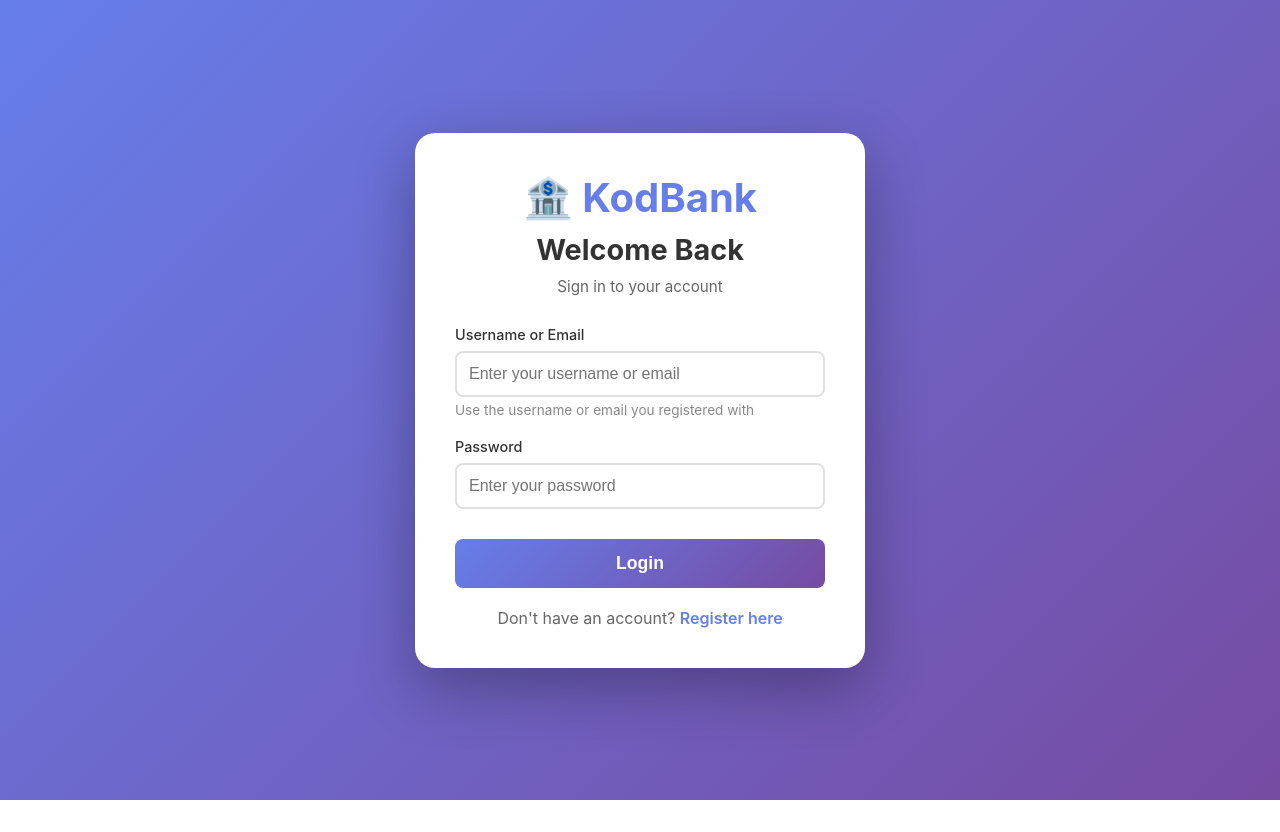
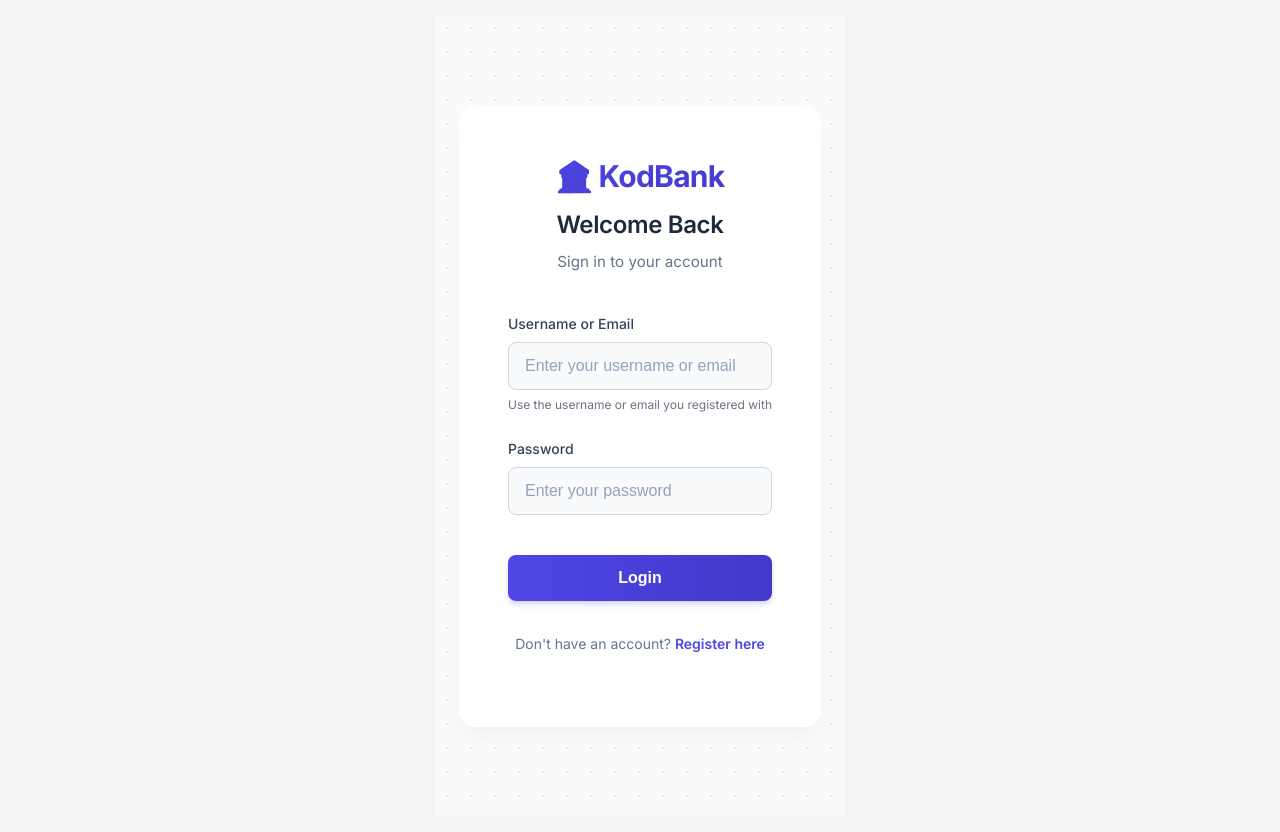
Before and after one commit to veeranagouda961/KodBank-Website, a React (Vite) app in the folder frontend/: page /login in a window 1280 px wide. Before the commit the page ends 800 px from the top, so only its background shows below. Built offline with nearby package versions, Linux system fonts and the light colour scheme; the HTML template or start-up script is replaced by a standard one.

Commit message:
Implement Clean UI and Auth Flow

```diff
--- a/frontend/src/App.jsx
+++ b/frontend/src/App.jsx
@@ -1,19 +1,42 @@
-import { BrowserRouter as Router, Routes, Route } from 'react-router-dom';
-import Register from './pages/Register';
-import Login from './pages/Login';
-import Dashboard from './pages/Dashboard';
+import { useState } from 'react'
+import { BrowserRouter as Router, Routes, Route, Link } from 'react-router-dom'
+import './index.css'
+
+import Register from './pages/Register'
+import Login from './pages/Login'
+import Dashboard from './pages/Dashboard'
+
+const Landing = () => (
+  <div className="glass-card" style={{ margin: '0 auto' }}>
+    <h1>KodBank</h1>
+    <p>Simple, secure, and reliable banking for everyone.</p>
+    <Link to="/register" className="btn-primary" style={{ textDecoration: 'none' }}>
+      Get Started
+    </Link>
+    <div className="link-text">
+      Already have an account? <Link to="/login">Login</Link>
+    </div>
+  </div>
+)
 
 function App() {
   return (
     <Router>
-      <Routes>
-        <Route path="/" element={<Register />} />
-        <Route path="/register" element={<Register />} />
-        <Route path="/login" element={<Login />} />
-        <Route path="/dashboard" element={<Dashboard />} />
-      </Routes>
+      <div className="app-container">
+        {/* Animated Background Orbs */}
+        <div className="orb orb-1"></div>
+        <div className="orb orb-2"></div>
+        <div className="orb orb-3"></div>
+
+        <Routes>
+          <Route path="/" element={<Landing />} />
+          <Route path="/register" element={<Register />} />
+          <Route path="/login" element={<Login />} />
+          <Route path="/dashboard" element={<Dashboard />} />
+        </Routes>
+      </div>
     </Router>
-  );
+  )
 }
 
-export default App;
+export default App
--- a/frontend/src/index.css
+++ b/frontend/src/index.css
@@ -1,19 +1,189 @@
+@import url('https://fonts.googleapis.com/css2?family=Inter:wght@300;400;500;600;700&display=swap');
+
+:root {
+  /* Modern Color Palette */
+  --primary: #4f46e5;
+  /* Indigo-600 */
+  --primary-hover: #4338ca;
+  /* Indigo-700 */
+  --primary-light: #e0e7ff;
+  /* Indigo-100 */
+  --secondary: #64748b;
+  /* Slate-500 */
+
+  --bg-body: #f3f4f6;
+  /* Gray-100 */
+  --bg-card: #ffffff;
+
+  --text-main: #111827;
+  /* Gray-900 */
+  --text-muted: #6b7280;
+  /* Gray-500 */
+
+  --border-light: #e5e7eb;
+  /* Gray-200 */
+  --border-focus: #4f46e5;
+
+  /* Spacing */
+  --radius-sm: 0.375rem;
+  /* 6px */
+  --radius-md: 0.5rem;
+  /* 8px */
+  --radius-lg: 1rem;
+  /* 16px */
+
+  /* Shadows */
+  --shadow-sm: 0 1px 2px 0 rgba(0, 0, 0, 0.05);
+  --shadow-md: 0 4px 6px -1px rgba(0, 0, 0, 0.1), 0 2px 4px -1px rgba(0, 0, 0, 0.06);
+  --shadow-lg: 0 10px 15px -3px rgba(0, 0, 0, 0.1), 0 4px 6px -2px rgba(0, 0, 0, 0.05);
+
+  /* Transitions */
+  --transition: all 0.2s ease-in-out;
+}
+
 * {
+  box-sizing: border-box;
   margin: 0;
   padding: 0;
-  box-sizing: border-box;
 }
 
 body {
-  font-family: -apple-system, BlinkMacSystemFont, 'Segoe UI', 'Roboto', 'Oxygen',
-    'Ubuntu', 'Cantarell', 'Fira Sans', 'Droid Sans', 'Helvetica Neue',
-    sans-serif;
-  -webkit-font-smoothing: antialiased;
-  -moz-osx-font-smoothing: grayscale;
-  background: linear-gradient(135deg, #667eea 0%, #764ba2 100%);
+  font-family: 'Inter', sans-serif;
+  background-color: var(--bg-body);
+  color: var(--text-main);
+  line-height: 1.5;
   min-height: 100vh;
+  display: flex;
+  flex-direction: column;
 }
 
-#root {
+/* App Container */
+.app-container {
+  width: 100%;
   min-height: 100vh;
+  display: flex;
+  flex-direction: column;
+  align-items: center;
+  justify-content: center;
+  padding: 1rem;
 }
+
+/* Glass Card -> Now "Modern Card" */
+.glass-card {
+  background: var(--bg-card);
+  border-radius: var(--radius-lg);
+  padding: 3rem;
+  box-shadow: var(--shadow-lg);
+  width: 100%;
+  max-width: 480px;
+  text-align: center;
+  border: 1px solid var(--border-light);
+  transition: var(--transition);
+}
+
+.glass-card:hover {
+  transform: translateY(-2px);
+  box-shadow: 0 20px 25px -5px rgba(0, 0, 0, 0.1), 0 10px 10px -5px rgba(0, 0, 0, 0.04);
+}
+
+/* Typography */
+h1 {
+  color: var(--text-main);
+  font-weight: 700;
+  letter-spacing: -0.025em;
+  margin-bottom: 0.5rem;
+}
+
+h2 {
+  color: var(--text-main);
+  font-weight: 600;
+  letter-spacing: -0.015em;
+  margin-bottom: 1.5rem;
+}
+
+p {
+  color: var(--text-muted);
+  margin-bottom: 1.5rem;
+}
+
+/* Links */
+a {
+  color: var(--primary);
+  text-decoration: none;
+  font-weight: 500;
+  transition: var(--transition);
+}
+
+a:hover {
+  color: var(--primary-hover);
+  text-decoration: underline;
+}
+
+.link-text {
+  margin-top: 1.5rem;
+  font-size: 0.875rem;
+  color: var(--text-muted);
+}
+
+/* Buttons */
+.btn-primary {
+  display: inline-flex;
+  justify-content: center;
+  align-items: center;
+  background-color: var(--primary);
+  color: white;
+  border: none;
+  border-radius: var(--radius-md);
+  padding: 0.75rem 1.5rem;
+  font-size: 1rem;
+  font-weight: 500;
+  cursor: pointer;
+  transition: var(--transition);
+  box-shadow: var(--shadow-sm);
+  width: auto;
+}
+
+.btn-primary:hover {
+  background-color: var(--primary-hover);
+  transform: translateY(-1px);
+  box-shadow: var(--shadow-md);
+}
+
+.btn-primary:active {
+  transform: translateY(0);
+}
+
+.btn-primary:disabled {
+  background-color: var(--secondary);
+  cursor: not-allowed;
+  opacity: 0.7;
+}
+
+/* Global Input Styles */
+input,
+select {
+  width: 100%;
+  padding: 0.75rem 1rem;
+  border: 1px solid var(--border-light);
+  border-radius: var(--radius-md);
+  font-size: 0.95rem;
+  color: var(--text-main);
+  background: var(--bg-card);
+  transition: var(--transition);
+}
+
+input:focus,
+select:focus {
+  outline: none;
+  border-color: var(--border-focus);
+  box-shadow: 0 0 0 3px var(--primary-light);
+}
+
+input::placeholder {
+  color: #9ca3af;
+}
+
+/* Orbs (Hidden) */
+.orb {
+  display: none;
+}
--- a/frontend/src/pages/Login.css
+++ b/frontend/src/pages/Login.css
@@ -3,112 +3,251 @@
   display: flex;
   align-items: center;
   justify-content: center;
-  padding: 20px;
-  background: linear-gradient(135deg, #667eea 0%, #764ba2 100%);
+  padding: 1.5rem;
+  background-color: #f8fafc;
+  /* Slate-50 */
+  background-image: radial-gradient(#e2e8f0 1px, transparent 1px);
+  background-size: 24px 24px;
 }
 
 .login-card {
-  background: white;
-  border-radius: 20px;
-  padding: 40px;
-  max-width: 450px;
+  background: rgba(255, 255, 255, 0.95);
+  backdrop-filter: blur(8px);
+  border-radius: 16px;
+  padding: 3rem;
   width: 100%;
-  box-shadow: 0 20px 60px rgba(0, 0, 0, 0.3);
+  max-width: 440px;
+  box-shadow: 0 10px 25px -5px rgba(0, 0, 0, 0.05), 0 8px 10px -6px rgba(0, 0, 0, 0.01);
+  border: 1px solid rgba(255, 255, 255, 0.8);
+  transition: transform 0.2s ease, box-shadow 0.2s ease;
+}
+
+.login-card:hover {
+  transform: translateY(-2px);
+  box-shadow: 0 20px 25px -5px rgba(0, 0, 0, 0.1), 0 10px 10px -5px rgba(0, 0, 0, 0.04);
 }
 
 .login-card h1 {
   text-align: center;
-  font-size: 2.5em;
-  margin-bottom: 10px;
-  color: #667eea;
+  font-size: 1.875rem;
+  /* 30px */
+  margin-bottom: 0.5rem;
+  background: linear-gradient(135deg, #4f46e5 0%, #4338ca 100%);
+  -webkit-background-clip: text;
+  -webkit-text-fill-color: transparent;
+  font-weight: 800;
+  letter-spacing: -0.025em;
 }
 
 .login-card h2 {
   text-align: center;
-  font-size: 1.8em;
-  margin-bottom: 10px;
-  color: #333;
+  font-size: 1.5rem;
+  color: #1e293b;
+  /* Slate-800 */
+  font-weight: 600;
+  margin-bottom: 0.5rem;
 }
 
 .subtitle {
   text-align: center;
-  color: #666;
-  margin-bottom: 30px;
-  font-size: 0.95em;
+  color: #64748b;
+  /* Slate-500 */
+  margin-bottom: 2.5rem;
+  font-size: 0.95rem;
+  line-height: 1.5;
 }
 
 .form-group {
-  margin-bottom: 20px;
+  margin-bottom: 1.5rem;
+  position: relative;
 }
 
 .form-group label {
   display: block;
-  margin-bottom: 8px;
-  color: #333;
+  margin-bottom: 0.5rem;
+  color: #334155;
+  /* Slate-700 */
   font-weight: 500;
-  font-size: 0.9em;
+  font-size: 0.875rem;
+  transition: color 0.2s;
 }
 
 .form-group input {
   width: 100%;
-  padding: 12px;
-  border: 2px solid #e0e0e0;
-  border-radius: 8px;
-  font-size: 1em;
-  transition: border-color 0.3s;
+  padding: 0.875rem 1rem;
+  border: 1px solid #cbd5e1;
+  /* Slate-300 */
+  border-radius: 0.5rem;
+  font-size: 1rem;
+  transition: all 0.2s ease-in-out;
+  background-color: #f8fafc;
+  /* Slate-50 */
+  color: #1e293b;
+}
+
+.form-group input:hover {
+  border-color: #94a3b8;
+  /* Slate-400 */
 }
 
 .form-group input:focus {
   outline: none;
-  border-color: #667eea;
+  border-color: #4f46e5;
+  background-color: #ffffff;
+  box-shadow: 0 0 0 4px rgba(79, 70, 229, 0.1);
+}
+
+.form-group input::placeholder {
+  color: #94a3b8;
+}
+
+/* Floating label effect or simple focus enhancement */
+.form-group:focus-within label {
+  color: #4f46e5;
 }
 
 .error-message {
-  background-color: #fee;
-  color: #c33;
-  padding: 12px;
-  border-radius: 8px;
-  margin-bottom: 20px;
+  background-color: #fef2f2;
+  color: #b91c1c;
+  /* Red-700 */
+  padding: 0.875rem;
+  border-radius: 0.5rem;
+  margin-bottom: 1.5rem;
   text-align: center;
-  border: 1px solid #fcc;
+  font-size: 0.875rem;
+  border: 1px solid #fee2e2;
+  display: flex;
+  align-items: center;
+  justify-content: center;
+  gap: 0.5rem;
+  animation: shake 0.4s cubic-bezier(.36, .07, .19, .97) both;
+}
+
+@keyframes shake {
+
+  10%,
+  90% {
+    transform: translate3d(-1px, 0, 0);
+  }
+
+  20%,
+  80% {
+    transform: translate3d(2px, 0, 0);
+  }
+
+  30%,
+  50%,
+  70% {
+    transform: translate3d(-4px, 0, 0);
+  }
+
+  40%,
+  60% {
+    transform: translate3d(4px, 0, 0);
+  }
 }
 
 .submit-btn {
   width: 100%;
-  padding: 14px;
-  background: linear-gradient(135deg, #667eea 0%, #764ba2 100%);
+  padding: 0.875rem;
+  background: linear-gradient(to right, #4f46e5, #4338ca);
   color: white;
   border: none;
-  border-radius: 8px;
-  font-size: 1.1em;
+  border-radius: 0.5rem;
+  font-size: 1rem;
   font-weight: 600;
   cursor: pointer;
-  transition: transform 0.2s, box-shadow 0.2s;
-  margin-top: 10px;
+  transition: all 0.2s;
+  margin-top: 1rem;
+  box-shadow: 0 4px 6px -1px rgba(79, 70, 229, 0.2), 0 2px 4px -1px rgba(79, 70, 229, 0.1);
+  position: relative;
+  overflow: hidden;
 }
 
 .submit-btn:hover:not(:disabled) {
-  transform: translateY(-2px);
-  box-shadow: 0 5px 15px rgba(102, 126, 234, 0.4);
+  transform: translateY(-1px);
+  box-shadow: 0 10px 15px -3px rgba(79, 70, 229, 0.3);
+  filter: brightness(110%);
+}
+
+.submit-btn:active:not(:disabled) {
+  transform: translateY(0);
 }
 
 .submit-btn:disabled {
-  opacity: 0.6;
+  background: #cbd5e1;
   cursor: not-allowed;
+  box-shadow: none;
+  color: #64748b;
+}
+
+/* Loading spinner */
+.submit-btn:disabled::after {
+  content: "";
+  position: absolute;
+  top: 50%;
+  left: 50%;
+  width: 1.25rem;
+  height: 1.25rem;
+  margin-top: -0.625rem;
+  margin-left: -0.625rem;
+  border: 2px solid transparent;
+  border-top-color: #ffffff;
+  border-radius: 50%;
+  animation: spin 0.8s linear infinite;
+  display: none;
+  /* Only show if we explicitly want to, but logic handles text change */
+}
+
+@keyframes spin {
+  to {
+    transform: rotate(360deg);
+  }
 }
 
 .register-link {
   text-align: center;
-  margin-top: 20px;
-  color: #666;
+  margin-top: 2rem;
+  font-size: 0.875rem;
+  color: #64748b;
 }
 
 .register-link a {
-  color: #667eea;
+  color: #4f46e5;
   text-decoration: none;
   font-weight: 600;
+  position: relative;
 }
 
-.register-link a:hover {
-  text-decoration: underline;
+.register-link a::after {
+  content: '';
+  position: absolute;
+  width: 100%;
+  height: 2px;
+  bottom: -2px;
+  left: 0;
+  background-color: #4f46e5;
+  transform: scaleX(0);
+  transform-origin: bottom right;
+  transition: transform 0.25s ease-out;
 }
+
+.register-link a:hover::after {
+  transform: scaleX(1);
+  transform-origin: bottom left;
+}
+
+/* Responsive adjustments */
+@media (max-width: 480px) {
+  .login-card {
+    padding: 2rem;
+  }
+
+  .login-card h1 {
+    font-size: 1.5rem;
+  }
+
+  .login-card h2 {
+    font-size: 1.25rem;
+  }
+}
--- a/frontend/src/pages/Register.css
+++ b/frontend/src/pages/Register.css
@@ -3,126 +3,119 @@
   display: flex;
   align-items: center;
   justify-content: center;
-  padding: 20px;
-  background: linear-gradient(135deg, #667eea 0%, #764ba2 100%);
+  padding: 1.5rem;
+  background-color: var(--bg-body);
 }
 
 .register-card {
-  background: white;
-  border-radius: 20px;
-  padding: 40px;
+  background: var(--bg-card);
+  border-radius: var(--radius-lg);
+  padding: 2.5rem;
+  width: 100%;
   max-width: 500px;
-  width: 100%;
-  box-shadow: 0 20px 60px rgba(0, 0, 0, 0.3);
+  box-shadow: var(--shadow-lg);
+  border: 1px solid var(--border-light);
 }
 
 .register-card h1 {
   text-align: center;
-  font-size: 2.5em;
-  margin-bottom: 10px;
-  color: #667eea;
+  font-size: 1.75rem;
+  margin-bottom: 0.5rem;
+  color: var(--primary);
 }
 
 .register-card h2 {
   text-align: center;
-  font-size: 1.8em;
-  margin-bottom: 10px;
-  color: #333;
+  font-size: 1.25rem;
+  color: var(--text-main);
+  font-weight: 600;
+  margin-bottom: 0.5rem;
 }
 
 .subtitle {
   text-align: center;
-  color: #666;
-  margin-bottom: 30px;
-  font-size: 0.95em;
+  color: var(--text-muted);
+  margin-bottom: 2rem;
+  font-size: 0.95rem;
 }
 
 .form-group {
-  margin-bottom: 20px;
+  margin-bottom: 1.25rem;
 }
 
 .form-group label {
   display: block;
-  margin-bottom: 8px;
-  color: #333;
+  margin-bottom: 0.5rem;
+  color: var(--text-main);
   font-weight: 500;
-  font-size: 0.9em;
+  font-size: 0.875rem;
 }
 
+/* Inputs inherit global styles from index.css, just explicit overrides here if needed */
 .form-group input,
 .form-group select {
   width: 100%;
-  padding: 12px;
-  border: 2px solid #e0e0e0;
-  border-radius: 8px;
-  font-size: 1em;
-  transition: border-color 0.3s;
-}
-
-.form-group input:focus,
-.form-group select:focus {
-  outline: none;
-  border-color: #667eea;
 }
 
 .form-group select:disabled {
-  background-color: #f5f5f5;
+  background-color: #f9fafb;
+  color: var(--text-muted);
   cursor: not-allowed;
 }
 
 .form-group small {
   display: block;
-  margin-top: 5px;
-  color: #888;
-  font-size: 0.85em;
+  margin-top: 0.375rem;
+  color: var(--text-muted);
+  font-size: 0.75rem;
 }
 
 .error-message {
-  background-color: #fee;
-  color: #c33;
-  padding: 12px;
-  border-radius: 8px;
-  margin-bottom: 20px;
+  background-color: #fef2f2;
+  color: #ef4444;
+  padding: 0.75rem;
+  border-radius: var(--radius-md);
+  margin-bottom: 1.5rem;
   text-align: center;
-  border: 1px solid #fcc;
+  font-size: 0.875rem;
+  border: 1px solid #fee2e2;
+  display: flex;
+  align-items: center;
+  justify-content: center;
+  gap: 0.5rem;
 }
 
 .submit-btn {
   width: 100%;
-  padding: 14px;
-  background: linear-gradient(135deg, #667eea 0%, #764ba2 100%);
+  padding: 0.875rem;
+  background-color: var(--primary);
   color: white;
   border: none;
-  border-radius: 8px;
-  font-size: 1.1em;
+  border-radius: var(--radius-md);
+  font-size: 1rem;
   font-weight: 600;
   cursor: pointer;
-  transition: transform 0.2s, box-shadow 0.2s;
-  margin-top: 10px;
+  transition: var(--transition);
+  margin-top: 0.5rem;
+  box-shadow: var(--shadow-sm);
 }
 
 .submit-btn:hover:not(:disabled) {
-  transform: translateY(-2px);
-  box-shadow: 0 5px 15px rgba(102, 126, 234, 0.4);
+  background-color: var(--primary-hover);
+  box-shadow: var(--shadow-md);
+  transform: translateY(-1px);
 }
 
 .submit-btn:disabled {
-  opacity: 0.6;
+  background-color: var(--secondary);
+  opacity: 0.7;
   cursor: not-allowed;
+  transform: none;
 }
 
 .login-link {
   text-align: center;
-  margin-top: 20px;
-  color: #666;
+  margin-top: 1.5rem;
+  font-size: 0.875rem;
+  color: var(--text-muted);
 }
-
-.login-link a {
-  color: #667eea;
-  text-decoration: none;
-  font-weight: 600;
-}
-
-.login-link a:hover {
-  text-decoration: underline;
-}
```
Also changed, not shown: frontend/src/pages/Dashboard.css (+75 -86 lines).
